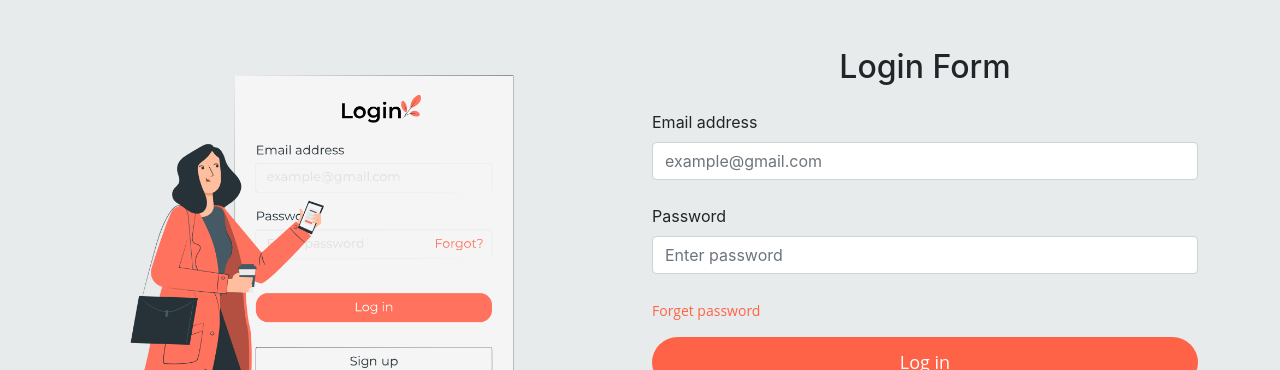
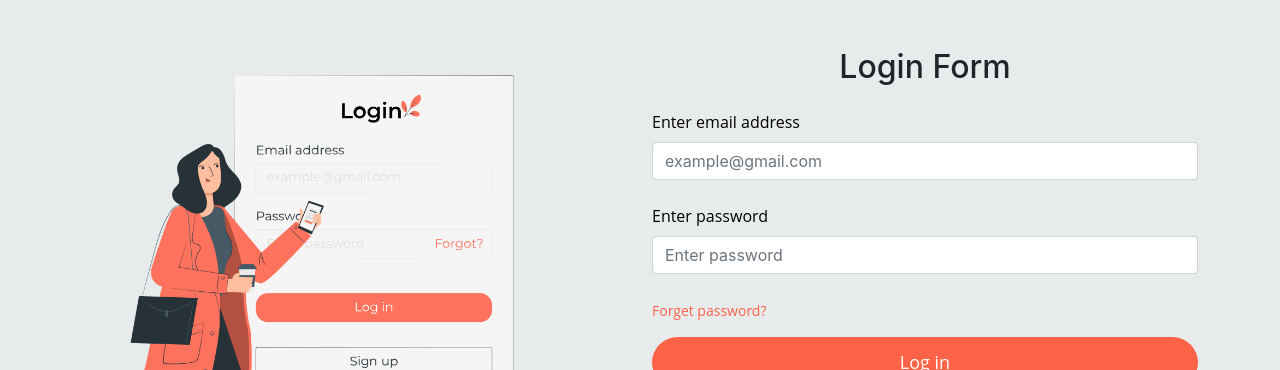
Before and after one commit to roadtocode4u/gym, a React (Create React App) app in the folder client/: page /login in a window 1280 px wide. Shown: the top 370 px of the page. Built offline with nearby package versions, Linux system fonts and the light colour scheme.

Commit message:
feat: minor changes

```diff
--- a/client/src/components/Login/Login.css
+++ b/client/src/components/Login/Login.css
@@ -19,7 +19,7 @@ button {
 }
 
 button:hover {
-    background: rgb(250, 149, 131);
+    background: rgb(253, 158, 141);
 }
 
 .Forget-password a{
@@ -44,3 +44,8 @@ button:hover {
     text-decoration: none;
 
 }
+.form-label{
+    color: black;
+    font-family: 'Open Sans', sans-serif;
+    text-decoration: none;
+}
--- a/client/src/components/Login/Login.js
+++ b/client/src/components/Login/Login.js
@@ -17,15 +17,15 @@ function Login() {
               <h2 className="text-center mt-5">Login Form</h2>
               <form className="mt-4">
                 <div className="mb-4">
-                  <label for="exampleInputEmail1" className="form-label">Email address</label>
+                  <label for="exampleInputEmail1" className="form-label">Enter email address</label>
                   <input type="email" className="form-control" placeholder='example@gmail.com' id="exampleInputEmail1" />
                 </div>
                 <div className="mb-4">
-                  <label for="exampleInputPassword1" className="form-label">Password</label>
+                  <label for="exampleInputPassword1" className="form-label">Enter password</label>
                   <input type="password" className="form-control" placeholder='Enter password' id="exampleInputPassword1" />
                 </div>
                 <div className='Forget-password'>
-                  <a href="#">Forget password</a>
+                  <a href="#">Forget password?</a>
                 </div>
                 <div>
                   <button type="submit">Log in</button>
```
